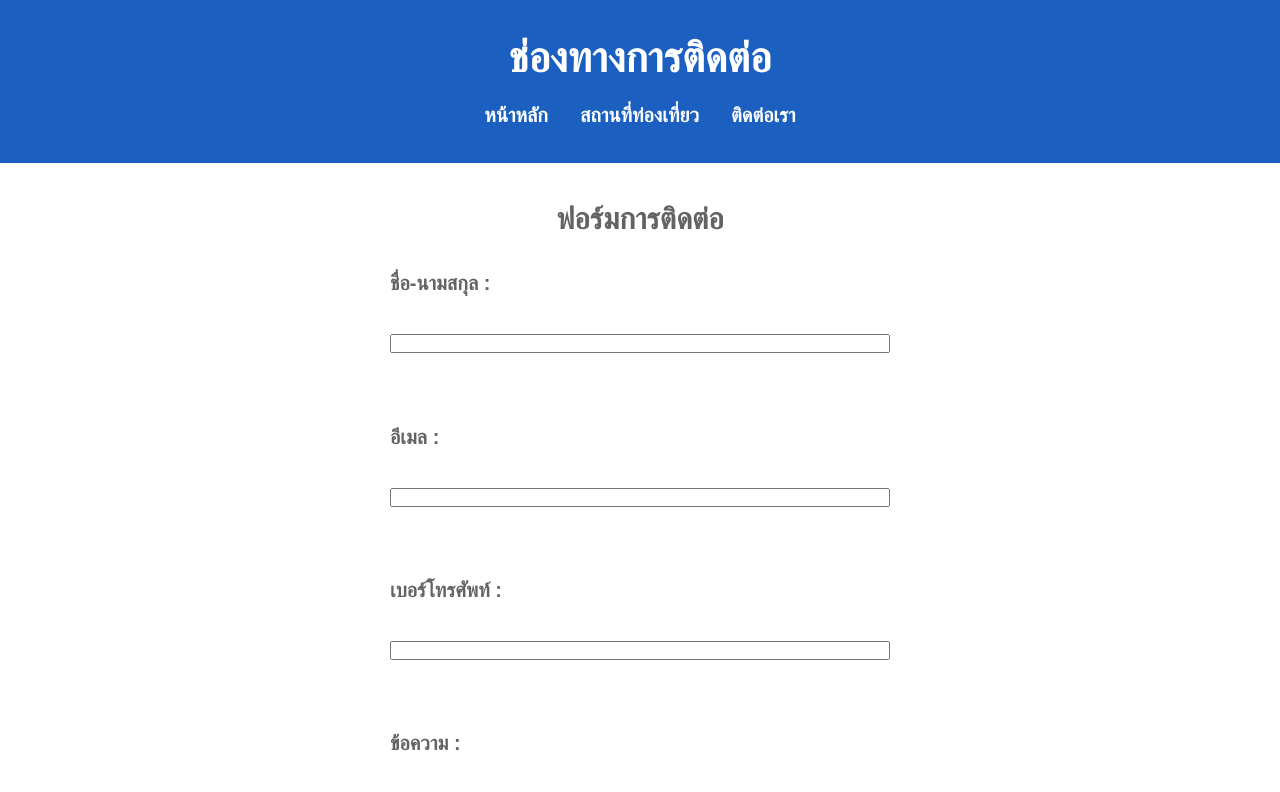
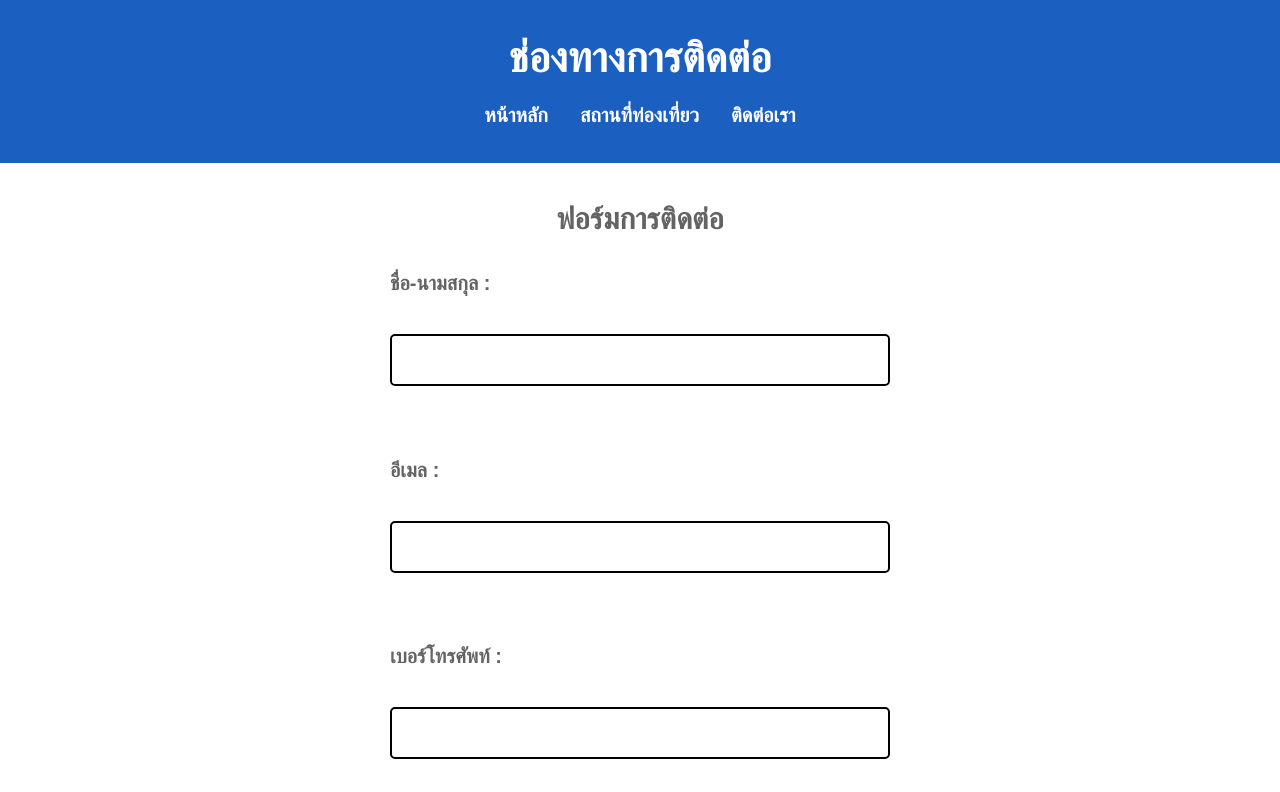
Before and after one commit to 66160138Phuntharik/HW-01, a plain HTML site: page contact.html in a window 1280 px wide. Shown: the top 792 px of the page. Drawn offline with Linux system fonts and the light colour scheme.

Commit message:
texttarea

```diff
--- a/css/style.css
+++ b/css/style.css
@@ -79,9 +79,14 @@ form {
     height: 1000px;
     margin: 1.5rem auto;
 }
-
 label {
     font-weight: bold;
     text-align: left;
     font-size: 20px;
 }
+input, textarea {
+    padding: 1rem;
+    border: 2px solid #000000;
+    border-radius: 5px;
+    font-size: 0.9rem;
+}
```
